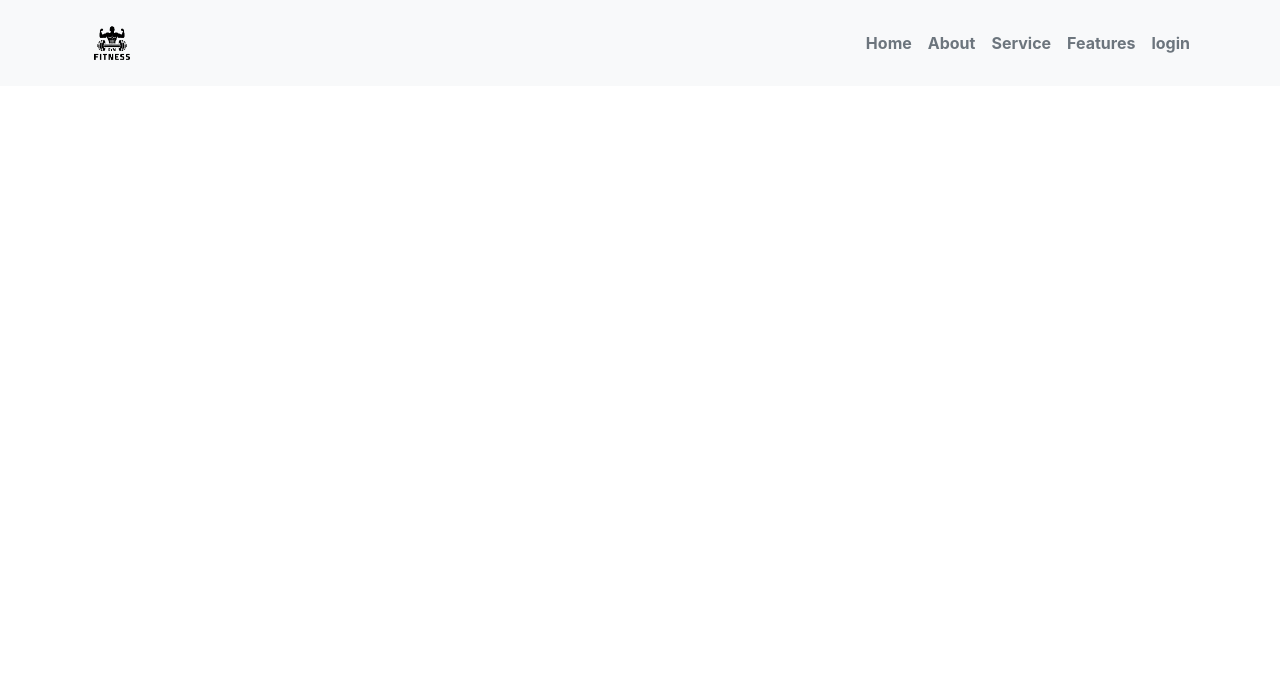
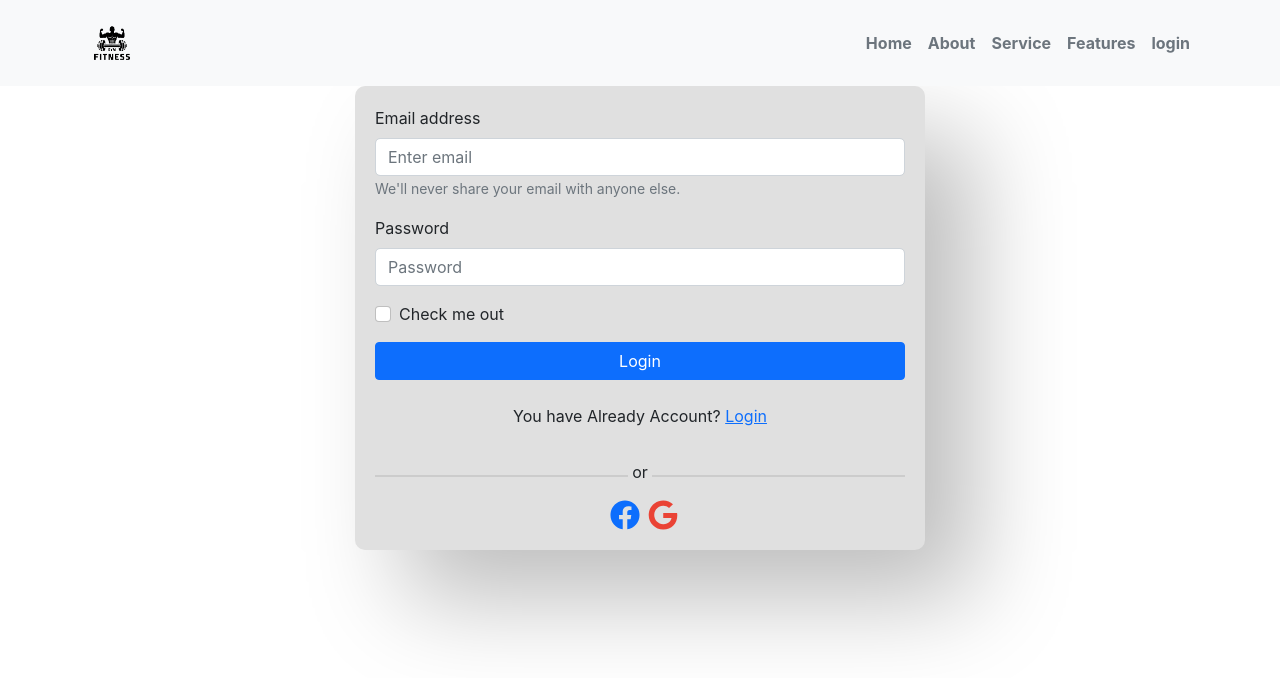
Before and after one commit to shariarHossain23/fitness-gym, a React (Create React App) app: page /signup in a window 1280 px wide. Shown: the top 678 px of the page. Built offline with nearby package versions, Linux system fonts and the light colour scheme.

Commit message:
login and signup style

```diff
--- a/package.json
+++ b/package.json
@@ -3,6 +3,7 @@
   "version": "0.1.0",
   "private": true,
   "dependencies": {
+    "@react-icons/all-files": "^4.1.0",
     "@testing-library/jest-dom": "^5.16.4",
     "@testing-library/react": "^13.1.1",
     "@testing-library/user-event": "^13.5.0",
@@ -11,6 +12,7 @@
     "react": "^18.0.0",
     "react-bootstrap": "^2.2.3",
     "react-dom": "^18.0.0",
+    "react-icons": "^4.3.1",
     "react-router-dom": "^6.3.0",
     "react-scripts": "5.0.1",
     "react-toastify": "^8.2.0",
--- a/src/Pages/Login/Login.css
+++ b/src/Pages/Login/Login.css
@@ -8,3 +8,9 @@
   outline: none;
   border-radius: 5px;
 }
+.icon {
+  font-size: 30px;
+}
+.google-Icon {
+  color: #ea4335;
+}
--- a/src/Pages/Login/Login.js
+++ b/src/Pages/Login/Login.js
@@ -1,5 +1,7 @@
 import React from "react";
 import { Button, Form } from "react-bootstrap";
+import { FaFacebook, FaGoogle } from "react-icons/fa";
+import { Link } from "react-router-dom";
 import "./Login.css";
 
 const Login = () => {
@@ -21,11 +23,26 @@ const Login = () => {
                 <Form.Label>Password</Form.Label>
                 <Form.Control type="password" placeholder="Password" />
               </Form.Group>
-              <Form.Group className="mb-3" controlId="formBasicCheckbox">
-                <Form.Check type="checkbox" label="Check me out" />
-              </Form.Group>
-              <Button>Login</Button>
+              <div className="text-center">
+                <Button className="w-100  ">Login</Button>
+              </div>
             </Form>
+            <p className="fs-6 mt-4 text-center">You are new? <Link to='/signup'>Signup</Link></p>
+            <div className="d-flex align-items-center mt-4">
+              <div
+                style={{ height: "1px", border: "1px solid #cccccc" }}
+                className="w-50"
+              ></div>
+              <p className="mt-2 mx-1">or</p>
+              <div
+                style={{ height: "1px", border: "1px solid #cccccc" }}
+                className="w-50"
+              ></div>
+            </div>
+            <div className="text-center">
+              <FaFacebook className="icon text-primary mx-2"></FaFacebook>
+              <FaGoogle className="icon google-Icon"></FaGoogle>
+            </div>
           </div>
         </div>
       </div>
--- a/src/Pages/Signup/Signup.js
+++ b/src/Pages/Signup/Signup.js
@@ -1,9 +1,53 @@
 import React from 'react';
+import { Button, Form } from 'react-bootstrap';
+import { FaFacebook, FaGoogle } from 'react-icons/fa';
+import { Link } from 'react-router-dom';
 
 const Signup = () => {
     return (
         <div>
+            <div className="container">
+        <div className="row">
+          <div className="col-sm-6 col-md-6 mx-auto form-container">
+            <Form>
+              <Form.Group className="mb-3" controlId="formBasicEmail">
+                <Form.Label>Email address</Form.Label>
+                <Form.Control type="email" placeholder="Enter email" />
+                <Form.Text className="text-muted">
+                  We'll never share your email with anyone else.
+                </Form.Text>
+              </Form.Group>
 
+              <Form.Group className="mb-3" controlId="formBasicPassword">
+                <Form.Label>Password</Form.Label>
+                <Form.Control type="password" placeholder="Password" />
+              </Form.Group>
+              <Form.Group className="mb-3" controlId="formBasicCheckbox">
+                <Form.Check type="checkbox" label="Check me out" />
+              </Form.Group>
+              <div className="text-center">
+                <Button className="w-100  ">Login</Button>
+              </div>
+            </Form>
+            <p className="fs-6 mt-4 text-center">You have Already Account? <Link to='/login'>Login</Link></p>
+            <div className="d-flex align-items-center mt-4">
+              <div
+                style={{ height: "1px", border: "1px solid #cccccc" }}
+                className="w-50"
+              ></div>
+              <p className="mt-2 mx-1">or</p>
+              <div
+                style={{ height: "1px", border: "1px solid #cccccc" }}
+                className="w-50"
+              ></div>
+            </div>
+            <div className="text-center">
+              <FaFacebook className="icon text-primary mx-2"></FaFacebook>
+              <FaGoogle className="icon google-Icon"></FaGoogle>
+            </div>
+          </div>
+        </div>
+      </div>
         </div>
     );
 };
```
Also changed, not shown: 1 other file (tests, documents, lock files or other folders).
